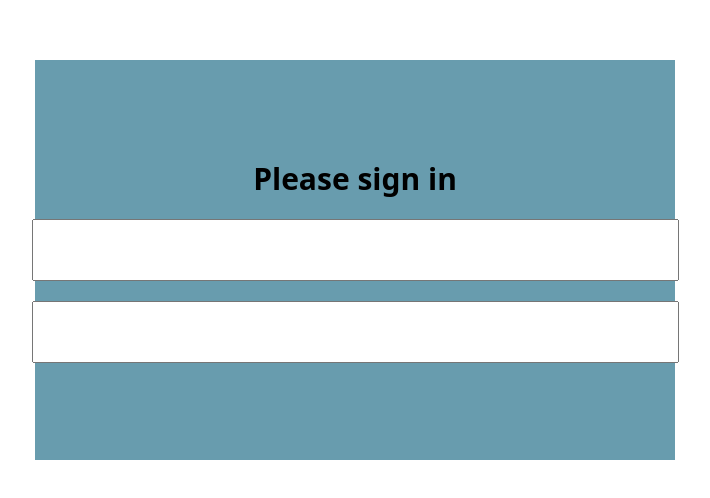
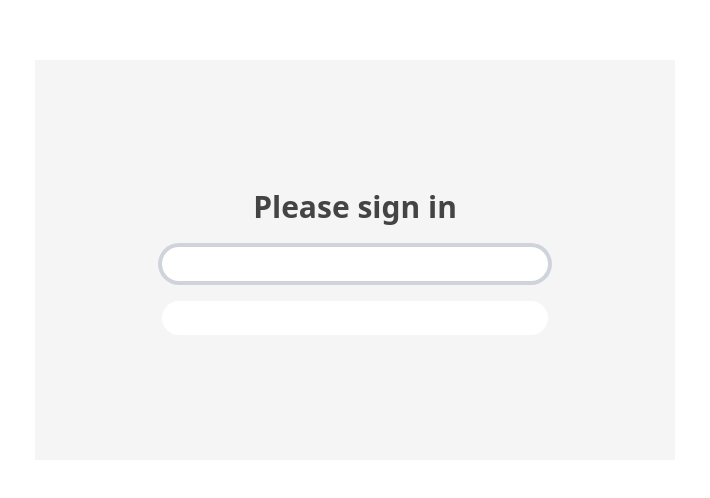
Before and after one commit to Scientific-Research/Sign-in-Form-Exercise-MH, a plain HTML site: page index.html in a window 1280 px wide. Shown: the part 140-638 px from the top of the page, without its empty margins (285-995 px from the left). Drawn offline with Linux system fonts and the light colour scheme.

Commit message:
adding some more changes

```diff
--- a/index.html
+++ b/index.html
@@ -17,7 +17,7 @@
     <main>
       <form action="">
         <label for="">Please sign in</label>
-        <input class="email" type="email" />
+        <input class="email" type="email" autofocus />
         <input class="password" type="password" />
       </form>
     </main>
--- a/styles.css
+++ b/styles.css
@@ -24,7 +24,7 @@ main {
 
 form {
   /* padding: 5rem; */
-  background: #689cae;
+  background: #f5f5f5;
   /* margin: 0 auto; */
   width: 50vw;
   height: 50vh;
@@ -39,10 +39,21 @@ label {
   display: block;
   font-size: 3rem;
   font-weight: bold;
+  color: #444;
 }
 
 input {
   display: block;
   margin-top: 2rem;
-  font-size: 5rem;
+  font-size: 3rem;
+  border-radius: 2rem;
+  border: none;
+  outline: 0;
+  border-color: #ced4da;
 }
+
+input:focus {
+  border-color: #86b7fe;
+  box-shadow: 0 0 0 4px #ced4da;
+  outline: 0;
+}
```
